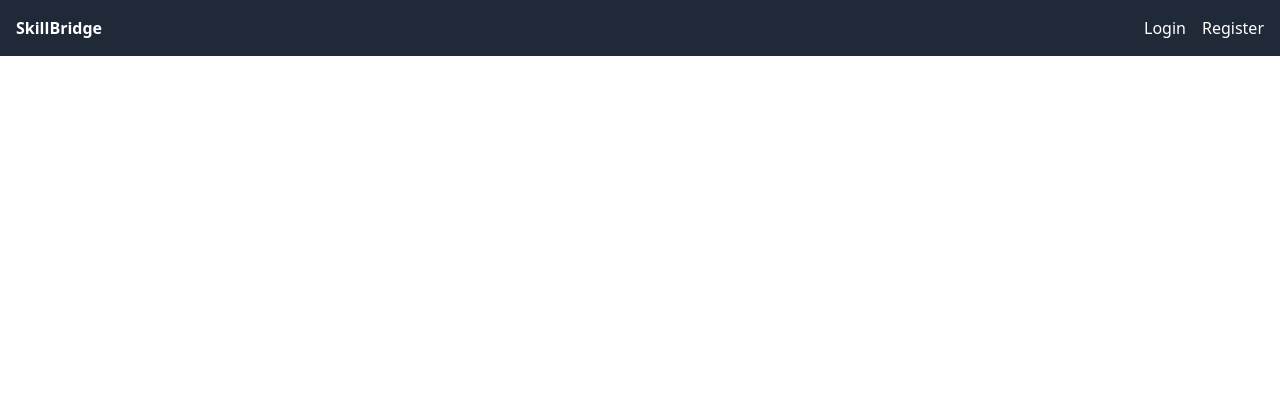
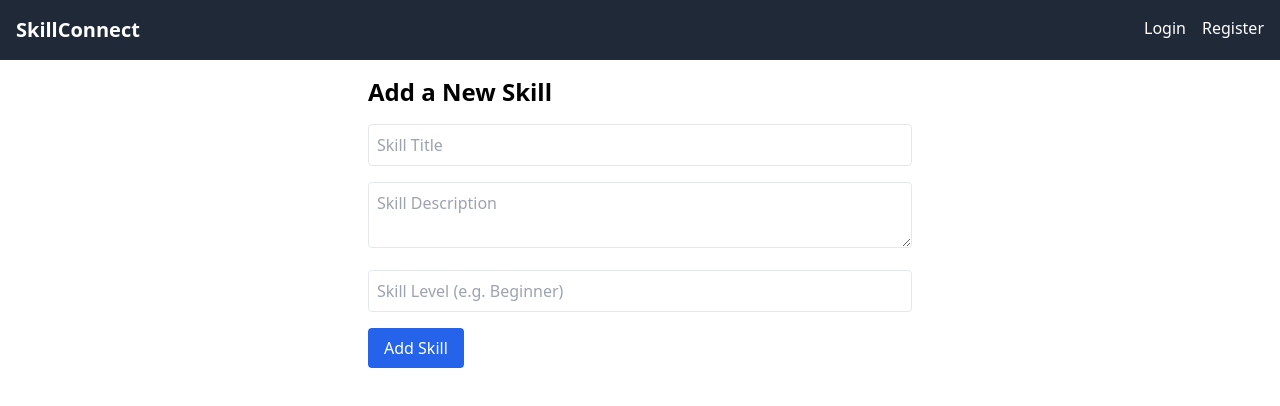
Before and after one commit to banadawit/SkillForge, a React (Vite) app in the folder frontend/: page /add-skill in a window 1280 px wide. Shown: the top 406 px of the page. Built offline with nearby package versions, Linux system fonts and the light colour scheme.

Commit message:
feat: add-skill and seeing skill by authorization added

```diff
--- a/frontend/src/App.jsx
+++ b/frontend/src/App.jsx
@@ -1,11 +1,13 @@
 import { BrowserRouter as Router, Routes, Route } from "react-router-dom";
+import { AuthProvider } from "./context/AuthContext";
+import { ToastContainer } from "react-toastify";
+import "react-toastify/dist/ReactToastify.css"; // Import the toast styles
 import Register from "./pages/Register";
 import Login from "./pages/Login";
 import Profile from "./pages/Profile";
 import Navbar from "./components/Navbar";
-import { AuthProvider } from "./context/AuthContext";
-import { ToastContainer } from "react-toastify";
-import "react-toastify/dist/ReactToastify.css"; // Import the toast styles
+import SkillList from "./pages/SkillList";
+import AddSkill from "./pages/AddSkill";
 
 export default function App() {
   return (
@@ -16,6 +18,8 @@ export default function App() {
           <Route path="/register" element={<Register />} />
           <Route path="/login" element={<Login />} />
           <Route path="/profile" element={<Profile />} />
+          <Route path="/skills" element={<SkillList />} />
+          <Route path="/add-skill" element={<AddSkill />} />
         </Routes>
         <ToastContainer /> {/* Add this line for the Toast notifications */}
       </AuthProvider>
--- a/frontend/src/components/Navbar.jsx
+++ b/frontend/src/components/Navbar.jsx
@@ -1,16 +1,26 @@
-import { Link } from "react-router-dom";
-import { useAuth } from "../context/AuthContext";
+import { Link, useNavigate } from 'react-router-dom';
+import { getUser, isMentor } from '../utils/auth';
 
-export default function Navbar() {
-  const { user } = useAuth();
+const Navbar = () => {
+  const user = getUser();
+  const navigate = useNavigate();
+
+  const handleLogout = () => {
+    localStorage.removeItem('token');
+    localStorage.removeItem('user');
+    navigate('/login');
+  };
 
   return (
     <nav className="bg-gray-800 text-white p-4 flex justify-between">
-      <div className="font-bold">SkillBridge</div>
+      <Link to="/" className="text-xl font-bold">SkillConnect</Link>
       <div className="space-x-4">
+        {user && <Link to="/skills">Skills</Link>}
+        {isMentor() && <Link to="/add-skill">Add Skill</Link>}
         {user ? (
           <>
             <Link to="/profile">Profile</Link>
+            <button onClick={handleLogout} className="text-red-600">Logout</button>
           </>
         ) : (
           <>
@@ -21,4 +31,6 @@ export default function Navbar() {
       </div>
     </nav>
   );
-}
+};
+
+export default Navbar;
--- /dev/null
+++ b/frontend/src/pages/AddSkill.jsx
@@ -0,0 +1,65 @@
+import { useState } from "react";
+import { useNavigate } from "react-router-dom";
+import axios from "../utils/axios";
+import { isMentor } from "../utils/auth";
+
+const AddSkill = () => {
+  const [form, setForm] = useState({ title: "", description: "", level: "" });
+  const navigate = useNavigate();
+
+//   useEffect(() => {
+//     if (!isMentor()) {
+//       navigate("/");
+//     }
+//   }, []);
+
+  const handleChange = (e) => {
+    setForm({ ...form, [e.target.name]: e.target.value });
+  };
+
+  const handleSubmit = async (e) => {
+    e.preventDefault();
+    await axios.post("/skills/", form);
+    navigate("/skills");
+  };
+
+  return (
+    <div className="max-w-xl mx-auto p-4">
+      <h1 className="text-2xl font-bold mb-4">Add a New Skill</h1>
+      <form onSubmit={handleSubmit} className="space-y-4">
+        <input
+          name="title"
+          value={form.title}
+          onChange={handleChange}
+          placeholder="Skill Title"
+          className="w-full p-2 border rounded"
+          required
+        />
+        <textarea
+          name="description"
+          value={form.description}
+          onChange={handleChange}
+          placeholder="Skill Description"
+          className="w-full p-2 border rounded"
+          required
+        />
+        <input
+          name="level"
+          value={form.level}
+          onChange={handleChange}
+          placeholder="Skill Level (e.g. Beginner)"
+          className="w-full p-2 border rounded"
+          required
+        />
+        <button
+          type="submit"
+          className="bg-blue-600 text-white px-4 py-2 rounded"
+        >
+          Add Skill
+        </button>
+      </form>
+    </div>
+  );
+};
+
+export default AddSkill;
--- a/frontend/src/pages/Login.jsx
+++ b/frontend/src/pages/Login.jsx
@@ -1,11 +1,9 @@
 import { useState } from "react";
+import axios from "../utils/axios";
 import { useNavigate } from "react-router-dom";
-import { toast } from "react-toastify";
-import { useAuth } from "../context/AuthContext";
 
-export default function Login() {
+const Login = () => {
   const [form, setForm] = useState({ username: "", password: "" });
-  const { login } = useAuth();
   const navigate = useNavigate();
 
   const handleChange = (e) => {
@@ -14,36 +12,46 @@ export default function Login() {
 
   const handleSubmit = async (e) => {
     e.preventDefault();
-    try {
-      await login(form.username, form.password);
-      toast.success("Login successful! Redirecting to profile...");
-      navigate("/profile");
-    } catch {
-      toast.error("Login failed. Please try again.");
-    }
+    const res = await axios.post("/accounts/login/", form);
+    localStorage.setItem("token", res.data.access);
+
+    // Fetch user profile
+    const userRes = await axios.get("/accounts/profile/");
+    localStorage.setItem("user", JSON.stringify(userRes.data));
+
+    navigate("/skills");
   };
 
   return (
     <div className="max-w-md mx-auto p-4">
-      <h2 className="text-xl font-semibold mb-4">Login</h2>
+      <h1 className="text-2xl font-bold mb-4">Login</h1>
       <form onSubmit={handleSubmit} className="space-y-4">
         <input
           name="username"
+          value={form.username}
+          onChange={handleChange}
           placeholder="Username"
-          className="w-full p-2 border"
-          onChange={handleChange}
+          className="w-full p-2 border rounded"
+          required
         />
         <input
           name="password"
           type="password"
+          value={form.password}
+          onChange={handleChange}
           placeholder="Password"
-          className="w-full p-2 border"
-          onChange={handleChange}
+          className="w-full p-2 border rounded"
+          required
         />
-        <button className="bg-green-600 text-white px-4 py-2 rounded">
+        <button
+          type="submit"
+          className="bg-blue-600 text-white px-4 py-2 rounded"
+        >
           Login
         </button>
       </form>
     </div>
   );
-}
+};
+
+export default Login;
--- a/frontend/src/pages/Register.jsx
+++ b/frontend/src/pages/Register.jsx
@@ -20,7 +20,6 @@ export default function Register() {
     try {
     //   await axios.post("/api/accounts/register/", form);
       await axios.post("http://localhost:8000/api/accounts/register/", form);
-      toast.success("Registered successfully. Please login.");
     } catch (err) {
       toast.error("Registration failed.");
     }
--- /dev/null
+++ b/frontend/src/pages/SkillList.jsx
@@ -0,0 +1,32 @@
+import { useEffect, useState } from 'react';
+import axios from '../utils/axios';
+
+const SkillList = () => {
+  const [skills, setSkills] = useState([]);
+
+  useEffect(() => {
+    const fetchSkills = async () => {
+      const res = await axios.get('/skills/');
+      setSkills(res.data);
+    };
+    fetchSkills();
+  }, []);
+
+  return (
+    <div className="p-4">
+      <h1 className="text-2xl font-bold mb-4">Available Skills</h1>
+      <div className="grid grid-cols-1 sm:grid-cols-2 lg:grid-cols-3 gap-4">
+        {skills.map((skill) => (
+          <div key={skill.id} className="bg-white p-4 rounded-xl shadow">
+            <h2 className="text-xl font-semibold">{skill.title}</h2>
+            <p className="text-sm text-gray-500 mb-2">Mentor: {skill.mentor}</p>
+            <p className="text-gray-700 mb-1">{skill.description}</p>
+            <p className="text-sm text-blue-600">Level: {skill.level}</p>
+          </div>
+        ))}
+      </div>
+    </div>
+  );
+};
+
+export default SkillList;
--- /dev/null
+++ b/frontend/src/utils/auth.js
@@ -0,0 +1,9 @@
+export const getUser = () => {
+  const user = localStorage.getItem("user");
+  return user ? JSON.parse(user) : null;
+};
+
+export const isMentor = () => {
+  const user = getUser();
+  return user?.role === "mentor";
+};
--- /dev/null
+++ b/frontend/src/utils/axios.js
@@ -0,0 +1,15 @@
+import axios from "axios";
+
+const instance = axios.create({
+  baseURL: "http://localhost:8000/api",
+});
+
+instance.interceptors.request.use((config) => {
+  const token = localStorage.getItem("token");
+  if (token) {
+    config.headers.Authorization = `Bearer ${token}`;
+  }
+  return config;
+});
+
+export default instance;
```
Also changed, not shown: 1 other file (tests, documents, lock files or other folders).
